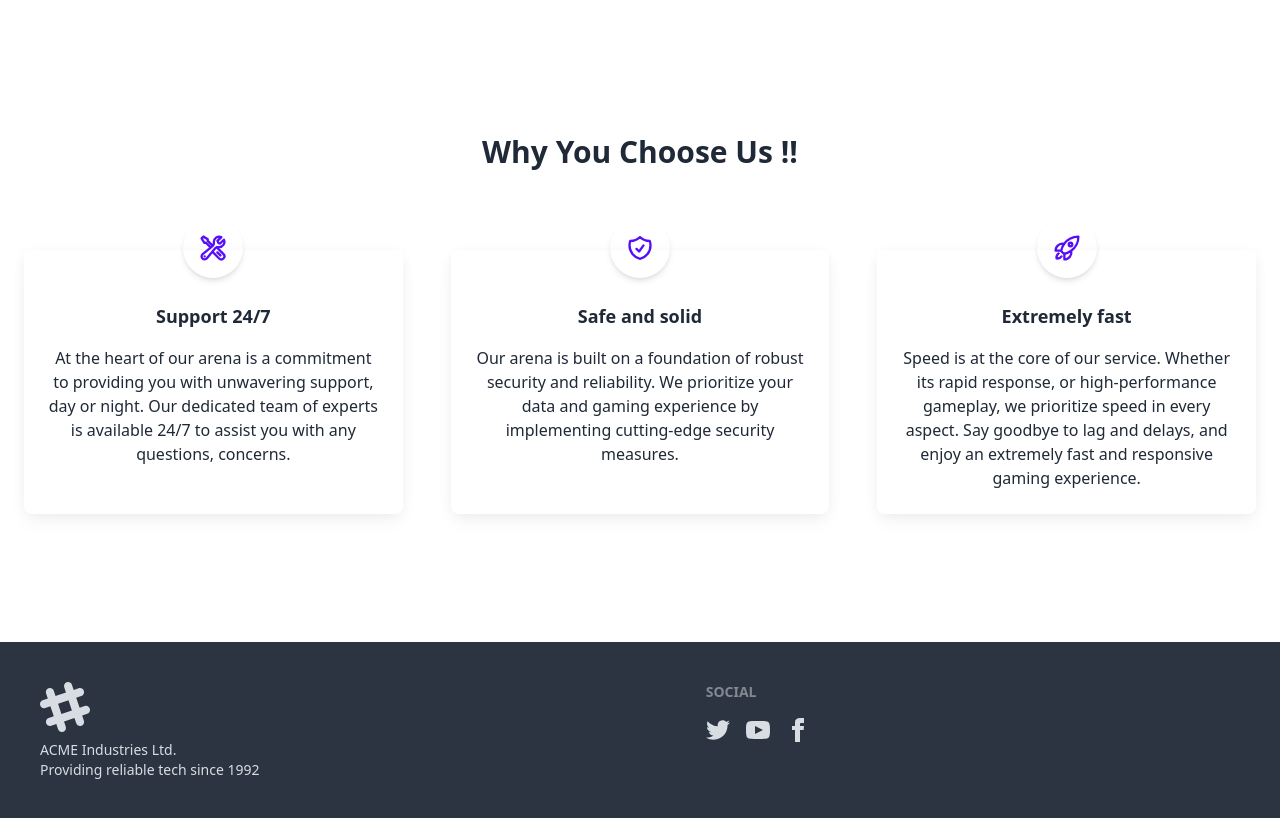
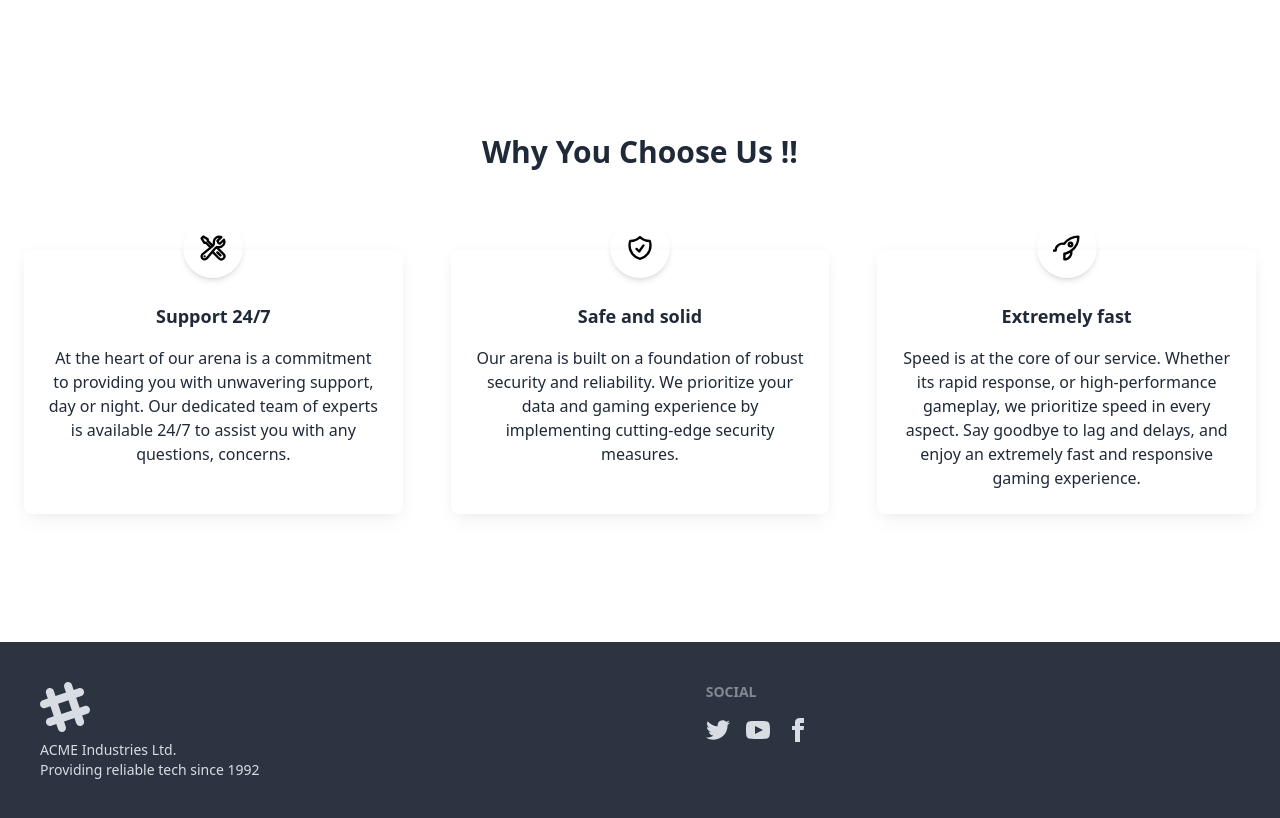
Before and after one commit to Zaman-R/Pose_Client-Side, a React (Vite) app: page / in a window 1280 px wide. Shown: the part 1480-2298 px from the top of the page. Built offline with nearby package versions, Linux system fonts and the light colour scheme; no server answers.

Commit message:
Review section edited

```diff
--- a/src/pages/Home/Home Components/Banner.jsx
+++ b/src/pages/Home/Home Components/Banner.jsx
@@ -1,8 +1,6 @@
 const Banner = () => {
   return (
-    <div className="mt-5 mb-5" data-aos="zoom-in"
-     data-aos-easing="ease-out-cubic"
-     data-aos-duration="2000">
+    <div className="mt-5 mb-5" >
       <section className="px-3 py-5 bg-neutral-100 lg:py-10">
         <div className="grid lg:grid-cols-2 items-center justify-items-center gap-5">
           <div className="order-2 lg:order-1 flex flex-col justify-center items-center">
--- a/src/pages/Home/Home Components/Brands.jsx
+++ b/src/pages/Home/Home Components/Brands.jsx
@@ -1,7 +1,9 @@
 
 const Brands = () => {
     return (
-        <div className="px-5">
+        <div className="px-5 " data-aos="zoom-in"
+     data-aos-easing="ease-out-cubic"
+     data-aos-duration="1800">
   <div className="container py-16 mx-auto">
         <h2 className="text-2xl font-medium text-gray-800 uppercase mb-6">Brands by category</h2>
         <div className="grid grid-cols-1 md:grid-cols-2 lg:grid-cols-3 gap-3">
--- a/src/pages/Home/Home Components/Featured.jsx
+++ b/src/pages/Home/Home Components/Featured.jsx
@@ -1,6 +1,8 @@
 const Featured = () => {
   return (
-    <div className="container py-16 mx-auto">
+    <div className="container py-16 mx-auto" data-aos="fade-left"
+      data-aos-easing="ease-out-cubic"
+      data-aos-duration="1800">
         <div className="w-10/12 grid grid-cols-1 md:grid-cols-3 gap-6 mx-auto justify-center">
             <div className="border border-stone-900 rounded-sm px-3 py-6 flex justify-center items-center gap-5">
                 <img src="/public/delivery-van.svg" alt="Delivery" className="w-12 h-12 object-contain"/>
--- a/src/pages/Home/Home Components/Reviews.jsx
+++ b/src/pages/Home/Home Components/Reviews.jsx
@@ -1,6 +1,8 @@
 const Reviews = () => {
     return (
-      <div className="container my-24 mx-auto md:px-6 ">
+      <div className="container my-24 mx-auto md:px-6 " data-aos="fade-right"
+      data-aos-easing="ease-out-cubic"
+      data-aos-duration="1800">
         {/* Section: Design Block */}
         <section className="mb-32 text-center">
           <h2 className="mb-20 text-3xl font-bold">Why You Choose Us !!</h2>
@@ -22,7 +24,9 @@ const Reviews = () => {
     strokeLinecap="round"
     strokeLinejoin="round"
     d="M11.42 15.17L17.25 21A2.652 2.652 0 0021 17.25l-5.877-5.877M11.42 15.17l2.496-3.03c.317-.384.74-.626 1.208-.766M11.42 15.17l-4.655 5.653a2.548 2.548 0 11-3.586-3.586l6.837-5.63m5.108-.233c.55-.164 1.163-.188 1.743-.14a4.5 4.5 0 004.486-6.336l-3.276 3.277a3.004 3.004 0 01-2.25-2.25l3.276-3.276a4.5 4.5 0 00-6.336 4.486c.091 1.076-.071 2.264-.904 2.95l-.102.085m-1.745 1.437L5.909 7.5H4.5L2.25 3.75l1.5-1.5L7.5 4.5v1.409l4.26 4.26m-1.745 1.437l1.745-1.437m6.615 8.206L15.75 15.75M4.867 19.125h.008v.008h-.008v-.008z"
+    stroke="black"
 />
+
                     </svg>
                   </div>
                 </div>
@@ -53,8 +57,10 @@ const Reviews = () => {
   <path
     strokeLinecap="round"
     strokeLinejoin="round"
-                        d="M9 12.75L11.25 15 15 9.75m-3-7.036A11.959 11.959 0 013.598 6 11.99 11.99 0 003 9.749c0 5.592 3.824 10.29 9 11.623 5.176-1.332 9-6.03 9-11.622 0-1.31-.21-2.571-.598-3.751h-.152c-3.196 0-6.1-1.248-8.25-3.285z"
+    d="M9 12.75L11.25 15 15 9.75m-3-7.036A11.959 11.959 0 013.598 6 11.99 11.99 0 003 9.749c0 5.592 3.824 10.29 9 11.623 5.176-1.332 9-6.03 9-11.622 0-1.31-.21-2.571-.598-3.751h-.152c-3.196 0-6.1-1.248-8.25-3.285"
+    stroke="black"
 />
+
                     </svg>
                   </div>
                 </div>
@@ -84,8 +90,10 @@ const Reviews = () => {
 <path
     strokeLinecap="round"
     strokeLinejoin="round"
-                        d="M15.59 14.37a6 6 0 01-5.84 7.38v-4.8m5.84-2.58a14.98 14.98 0 006.16-12.12A14.98 14.98 0 009.631 8.41m5.96 5.96a14.926 14.926 0 01-5.841 2.58m-.119-8.54a6 6 0 00-7.381 5.84h4.8m2.581-5.84a14.927 14.927 0 00-2.58 5.84m2.699 2.7c-.103.021-.207.041-.311.06a15.09 15.09 0 01-2.448-2.448 14.9 14.9 0 01.06-.312m-2.24 2.39a4.493 4.493 0 00-1.757 4.306 4.493 4.493 0 004.306-1.758M16.5 9a1.5 1.5 0 11-3 0 1.5 1.5 0 013 0z"
+    d="M15.59 14.37a6 6 0 01-5.84 7.38v-4.8m5.84-2.58a14.98 14.98 0 006.16-12.12A14.98 14.98 0 009.631 8.41m5.96 5.96a14.926 14.926 0 01-5.841 2.58m-.119-8.54a6 6 0 00-7.381 5.84h-4.8m-2.581-5.84a14.927 14.927 0 00-2.58 5.84m-2.699 2.7c-.103.021-.207.041-.311.06a15.09 15.09 0 01-2.448-2.448 14.9 14.9 0 01.06-.312m-2.24 2.39a4.493 4.493 0 00-1.757 4.306 4.493 4.493 0 004.306-1.758M16.5 9a1.5 1.5 0 11-3 0 1.5 1.5 0 013 0z"
+    stroke="black"
 />
+
                     </svg>
                   </div>
                 </div>
```
Lines whose indentation alone changed are shown as unchanged.
